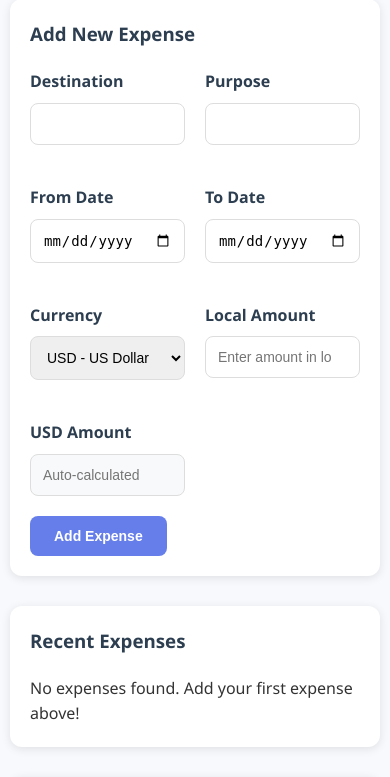
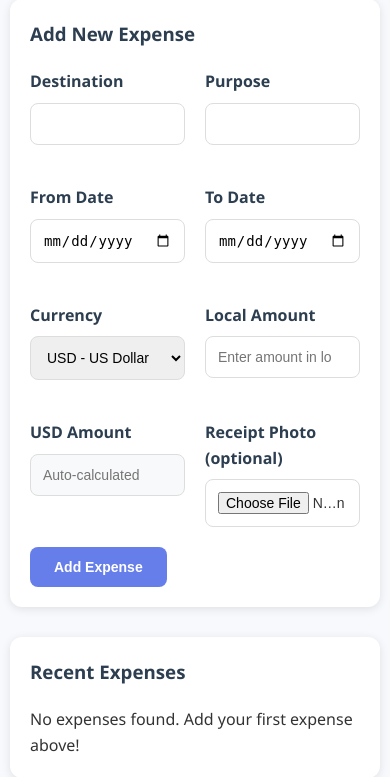
Before and after one commit to NICOLAYS9/travel, a Flask app: page /employee_dashboard in a window 390 px wide. Shown: the part 143-920 px from the top of the page. Run offline with Flask 3, Linux system fonts and the light colour scheme; the visitor is signed in with stand-in values (Sample User, id 1); data that the repository does not hold is empty.

Commit message:
Add receipt photo attachments for expenses
Employees can optionally attach a receipt photo when submitting an
expense. Photos are resized/recompressed server-side (max 1600px,
JPEG ~70%) before being stored in MongoDB GridFS, since Atlas's free
tier only has 512MB of storage. Managers can view the receipt from
the Reports page before approving; employees see theirs on the
dashboard. Matching /api/expenses (multipart upload) and receipt-view
endpoints added for the mobile app, with the same owner/manager
authorization check used elsewhere in the app.

No OCR/auto-extraction - just photo storage, per cost constraints.

Co-Authored-By: Claude Sonnet 5 <noreply@anthropic.com>

```diff
--- a/app.py
+++ b/app.py
@@ -12,6 +12,8 @@ import webbrowser
 import jwt
 import csv
 import io
+import gridfs
+from PIL import Image
 from dotenv import load_dotenv
 from flask_cors import CORS
 from werkzeug.security import generate_password_hash, check_password_hash
@@ -32,6 +34,7 @@ app.config.update(
     SESSION_COOKIE_SECURE=False,    # must be False on HTTP localhost
     SESSION_COOKIE_SAMESITE='Lax'   # prevents some CSRF warnings
 )
+app.config['MAX_CONTENT_LENGTH'] = 15 * 1024 * 1024  # 15MB cap on uploaded receipt photos
 
 # ------------------ DATABASE CONNECTION ------------------
 MONGODB_URI = os.environ.get('MONGODB_URI')
@@ -112,6 +115,41 @@ def log_audit(db, actor_id, actor_username, action, target=None, details=None):
         })
     except Exception as e:
         print("Audit log write failed:", e)
+
+# ------------------ RECEIPT PHOTOS (GridFS) ------------------
+def save_receipt_image(db, file_storage):
+    """
+    Resize/recompress an uploaded receipt photo before storing it in GridFS -
+    Atlas's free tier only has 512MB total storage, so keeping each photo
+    small (max 1600px, JPEG ~70% quality) matters.
+    Returns the new file's ObjectId, or None if there's no usable file.
+    """
+    if not file_storage or not file_storage.filename:
+        return None
+
+    try:
+        image = Image.open(file_storage.stream)
+        image = image.convert('RGB')
+        image.thumbnail((1600, 1600))
+
+        buffer = io.BytesIO()
+        image.save(buffer, format='JPEG', quality=70)
+        buffer.seek(0)
+
+        fs = gridfs.GridFS(db, collection='receipts')
+        return fs.put(buffer.read(), content_type='image/jpeg', filename=file_storage.filename)
+    except Exception as e:
+        print("Receipt image save failed:", e)
+        return None
+
+def _can_view_receipt(db, owner_user_id, viewer_id, viewer_role):
+    """True if viewer is the receipt's owner, or that owner's assigned manager."""
+    if str(owner_user_id) == str(viewer_id):
+        return True
+    if viewer_role == 'manager':
+        owner = db.users.find_one({'_id': oid(owner_user_id)})
+        return bool(owner) and owner.get('manager_id') == oid(viewer_id)
+    return False
 
 # ------------------ API AUTH (JWT, for the Flutter app) ------------------
 def generate_token(user):
@@ -497,6 +535,7 @@ def add_expense():
 
     try:
         user_oid = oid(session['user_id'])
+        receipt_file_id = save_receipt_image(db, request.files.get('receipt'))
 
         # Insert expense with status = 'pending'
         db.expenses.insert_one({
@@ -510,6 +549,7 @@ def add_expense():
             'usd_amount': usd_amount,
             'exchange_rate': exchange_rate,
             'status': 'pending',
+            'receipt_file_id': receipt_file_id,
             'created_at': datetime.utcnow()
         })
 
@@ -525,6 +565,7 @@ def add_expense():
             'currency': currency,
             'status': 'pending',
             'manager_comment': None,
+            'receipt_file_id': receipt_file_id,
             'created_at': datetime.utcnow()
         })
 
@@ -535,6 +576,47 @@ def add_expense():
         flash(f'Error adding expense: {e}', 'error')
 
     return redirect(url_for('employee_dashboard'))
+
+# ---------- Receipt photo ----------
+@app.route('/expenses/<expense_id>/receipt')
+def view_receipt(expense_id):
+    if 'user_id' not in session:
+        return redirect(url_for('login'))
+
+    db = get_db()
+    if db is None:
+        return ('Database connection error', 503)
+
+    expense = db.expenses.find_one({'_id': oid(expense_id)})
+    if not expense or not expense.get('receipt_file_id'):
+        return ('Receipt not found', 404)
+
+    if not _can_view_receipt(db, expense['user_id'], session['user_id'], session.get('role')):
+        return ('Not authorized', 403)
+
+    fs = gridfs.GridFS(db, collection='receipts')
+    grid_file = fs.get(expense['receipt_file_id'])
+    return Response(grid_file.read(), mimetype=grid_file.content_type or 'image/jpeg')
+
+@app.route('/reports/<report_id>/receipt')
+def view_report_receipt(report_id):
+    if 'user_id' not in session:
+        return redirect(url_for('login'))
+
+    db = get_db()
+    if db is None:
+        return ('Database connection error', 503)
+
+    report = db.reports.find_one({'_id': oid(report_id)})
+    if not report or not report.get('receipt_file_id'):
+        return ('Receipt not found', 404)
+
+    if not _can_view_receipt(db, report['user_id'], session['user_id'], session.get('role')):
+        return ('Not authorized', 403)
+
+    fs = gridfs.GridFS(db, collection='receipts')
+    grid_file = fs.get(report['receipt_file_id'])
+    return Response(grid_file.read(), mimetype=grid_file.content_type or 'image/jpeg')
 
 # ---------- Currency converter page ----------
 @app.route('/currency_converter')
@@ -1101,6 +1183,7 @@ def api_add_expense():
         return jsonify({'error': 'Database connection error'}), 503
 
     user_oid = oid(g.user_id)
+    receipt_file_id = save_receipt_image(db, request.files.get('receipt'))
 
     expense_doc = {
         'user_id': user_oid,
@@ -1113,6 +1196,7 @@ def api_add_expense():
         'usd_amount': usd_amount,
         'exchange_rate': exchange_rate,
         'status': 'pending',
+        'receipt_file_id': receipt_file_id,
         'created_at': datetime.utcnow()
     }
     result = db.expenses.insert_one(expense_doc)
@@ -1128,11 +1212,48 @@ def api_add_expense():
         'currency': currency,
         'status': 'pending',
         'manager_comment': None,
+        'receipt_file_id': receipt_file_id,
         'created_at': datetime.utcnow()
     })
 
     expense_doc['_id'] = result.inserted_id
     return jsonify({'message': 'Expense added successfully', 'expense': to_json_safe(expense_doc)}), 201
+
+@app.route('/api/expenses/<expense_id>/receipt', methods=['GET'])
+@token_required
+def api_view_receipt(expense_id):
+    db = get_db()
+    if db is None:
+        return jsonify({'error': 'Database connection error'}), 503
+
+    expense = db.expenses.find_one({'_id': oid(expense_id)})
+    if not expense or not expense.get('receipt_file_id'):
+        return jsonify({'error': 'Receipt not found'}), 404
+
+    if not _can_view_receipt(db, expense['user_id'], g.user_id, g.role):
+        return jsonify({'error': 'Not authorized'}), 403
+
+    fs = gridfs.GridFS(db, collection='receipts')
+    grid_file = fs.get(expense['receipt_file_id'])
+    return Response(grid_file.read(), mimetype=grid_file.content_type or 'image/jpeg')
+
+@app.route('/api/reports/<report_id>/receipt', methods=['GET'])
+@token_required
+def api_view_report_receipt(report_id):
+    db = get_db()
+    if db is None:
+        return jsonify({'error': 'Database connection error'}), 503
+
+    report = db.reports.find_one({'_id': oid(report_id)})
+    if not report or not report.get('receipt_file_id'):
+        return jsonify({'error': 'Receipt not found'}), 404
+
+    if not _can_view_receipt(db, report['user_id'], g.user_id, g.role):
+        return jsonify({'error': 'Not authorized'}), 403
+
+    fs = gridfs.GridFS(db, collection='receipts')
+    grid_file = fs.get(report['receipt_file_id'])
+    return Response(grid_file.read(), mimetype=grid_file.content_type or 'image/jpeg')
 
 @app.route('/api/reports', methods=['GET'])
 @token_required
--- a/requirements.txt
+++ b/requirements.txt
@@ -5,3 +5,4 @@ python-dotenv==1.0.1
 PyJWT==2.9.0
 Flask-Cors==5.0.0
 gunicorn==23.0.0
+Pillow==13.0.0
--- a/templates/employee_dashboard.html
+++ b/templates/employee_dashboard.html
@@ -23,7 +23,11 @@ Pro{% endblock %} {% block content %}
 <!-- Add Expense Form -->
 <div class="card">
   <h3>Add New Expense</h3>
-  <form method="POST" action="{{ url_for('add_expense') }}">
+  <form
+    method="POST"
+    action="{{ url_for('add_expense') }}"
+    enctype="multipart/form-data"
+  >
     <div style="display: grid; grid-template-columns: 1fr 1fr; gap: 20px">
       <div class="form-group">
         <label for="destination">Destination</label>
@@ -106,6 +110,16 @@ Pro{% endblock %} {% block content %}
         <input type="hidden" name="usd_amount" id="usd_amount_hidden" />
         <input type="hidden" name="exchange_rate" id="exchange_rate_hidden" />
       </div>
+      <div class="form-group">
+        <label for="receipt">Receipt Photo (optional)</label>
+        <input
+          type="file"
+          id="receipt"
+          name="receipt"
+          class="form-control"
+          accept="image/*"
+        />
+      </div>
     </div>
     <button type="submit" class="btn btn-primary">Add Expense</button>
   </form>
@@ -124,6 +138,7 @@ Pro{% endblock %} {% block content %}
         <th>Original Amount</th>
         <th>USD Equivalent</th>
         <th>Status</th>
+        <th>Receipt</th>
       </tr>
     </thead>
     <tbody>
@@ -148,6 +163,17 @@ Pro{% endblock %} {% block content %}
           >
             {{ status.title() }}
           </span>
+        </td>
+        <td>
+          {% if expense.get('receipt_file_id') %}
+          <a
+            href="{{ url_for('view_receipt', expense_id=expense.get('id')) }}"
+            target="_blank"
+            class="btn btn-secondary"
+            style="padding: 4px 10px; font-size: 13px"
+            >View</a
+          >
+          {% else %} - {% endif %}
         </td>
       </tr>
       {% endfor %}
```
Also changed, not shown: templates/reports.html (+12 -0 lines).
